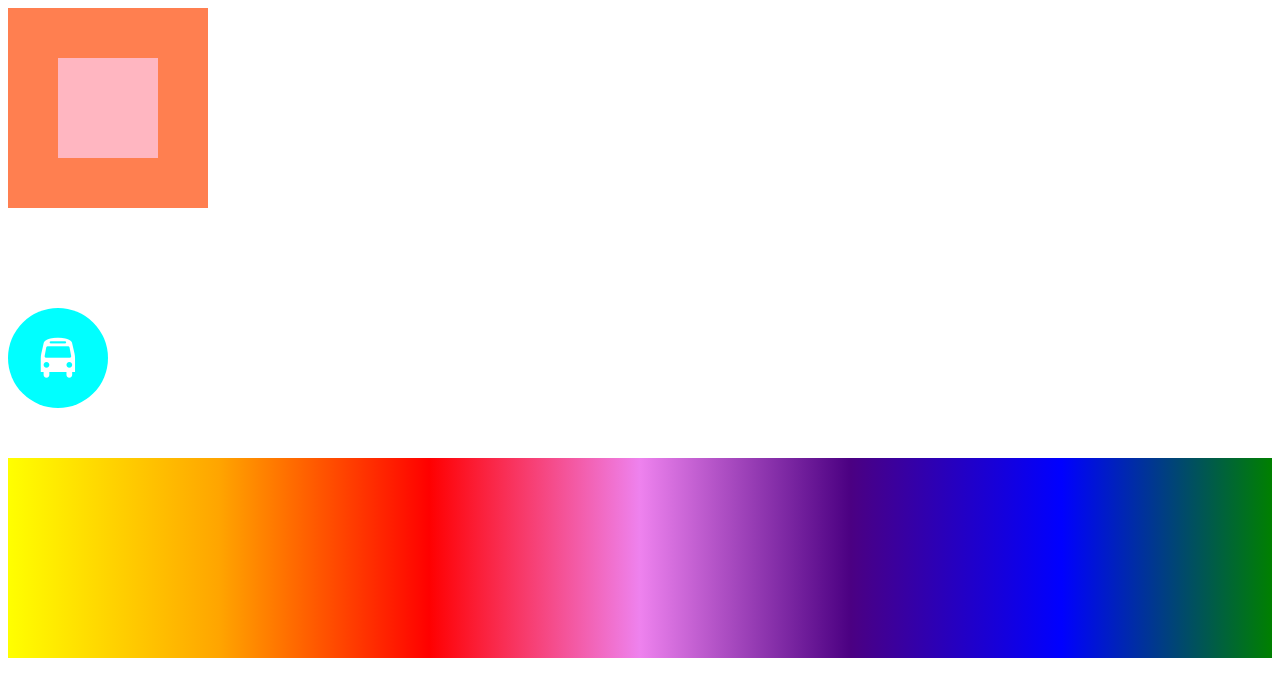
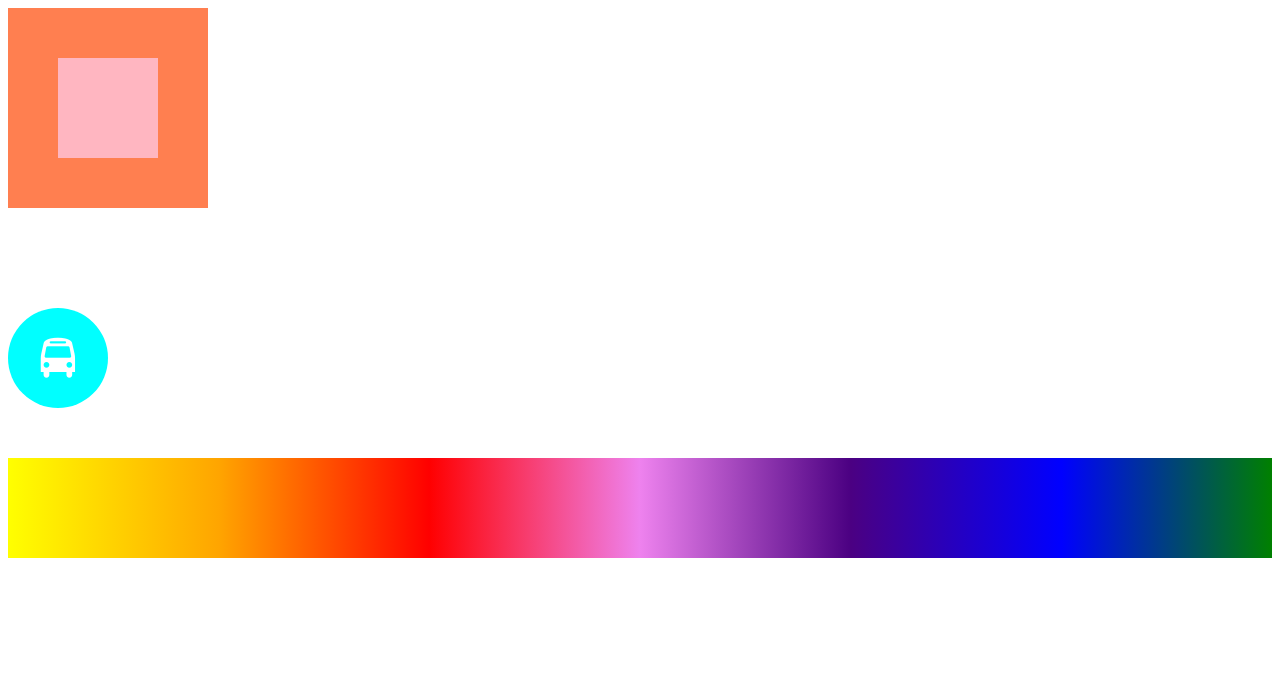
Before and after one commit to DomiGnh/zadania-aniamcja, a plain HTML site: page index.html in a window 1280 px wide. Drawn offline with Linux system fonts and the light colour scheme.

Commit message:
gradient

```diff
--- a/css/style.css
+++ b/css/style.css
@@ -1,3 +1,5 @@
+
+/*ZADANIE 1*/
 .box{
     width: 200px;
     height: 200px;
@@ -15,7 +17,13 @@
     transform: translate(-50%, -50%);
 }
 
-/*zadanie 2*/
+/*
+left:0
+top:0
+margin: 0 auto -wyśrodkowanie*/
+
+/*ZADANIE 2*/
+
 .przycisk {
     margin-top: 100px;
     border-radius: 50%;
@@ -49,11 +57,12 @@
     transition: all 0s linear;
 }
 
+/*ZADANIE 3*/
 /*gradient*/
 
 .gradient{
     margin-top: 50px;
     width: 100%;
-    height: 200px;
+    height: 100px;
 background: -webkit-linear-gradient(left,yellow,orange,red, violet, indigo, blue, green)
 }
```
